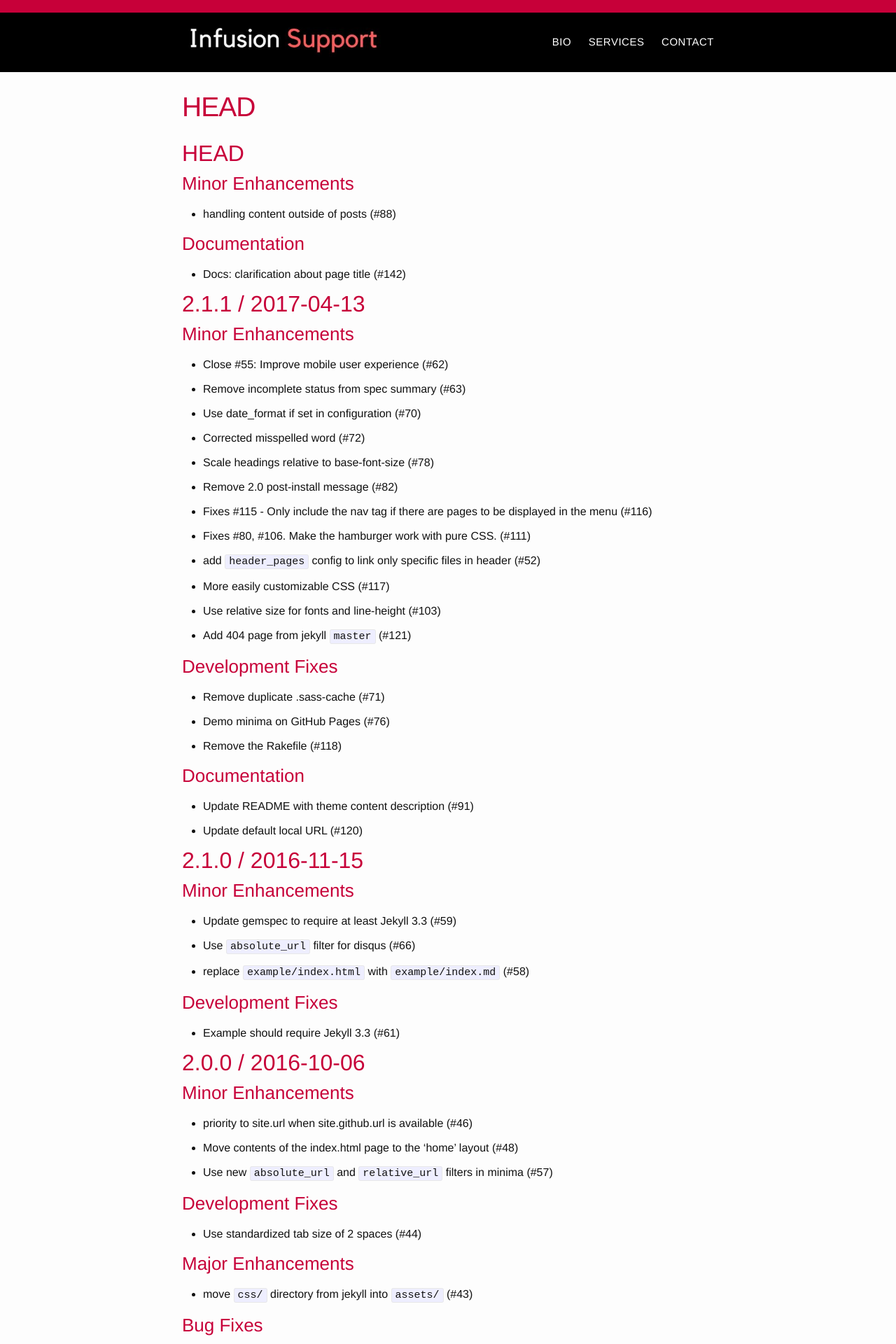
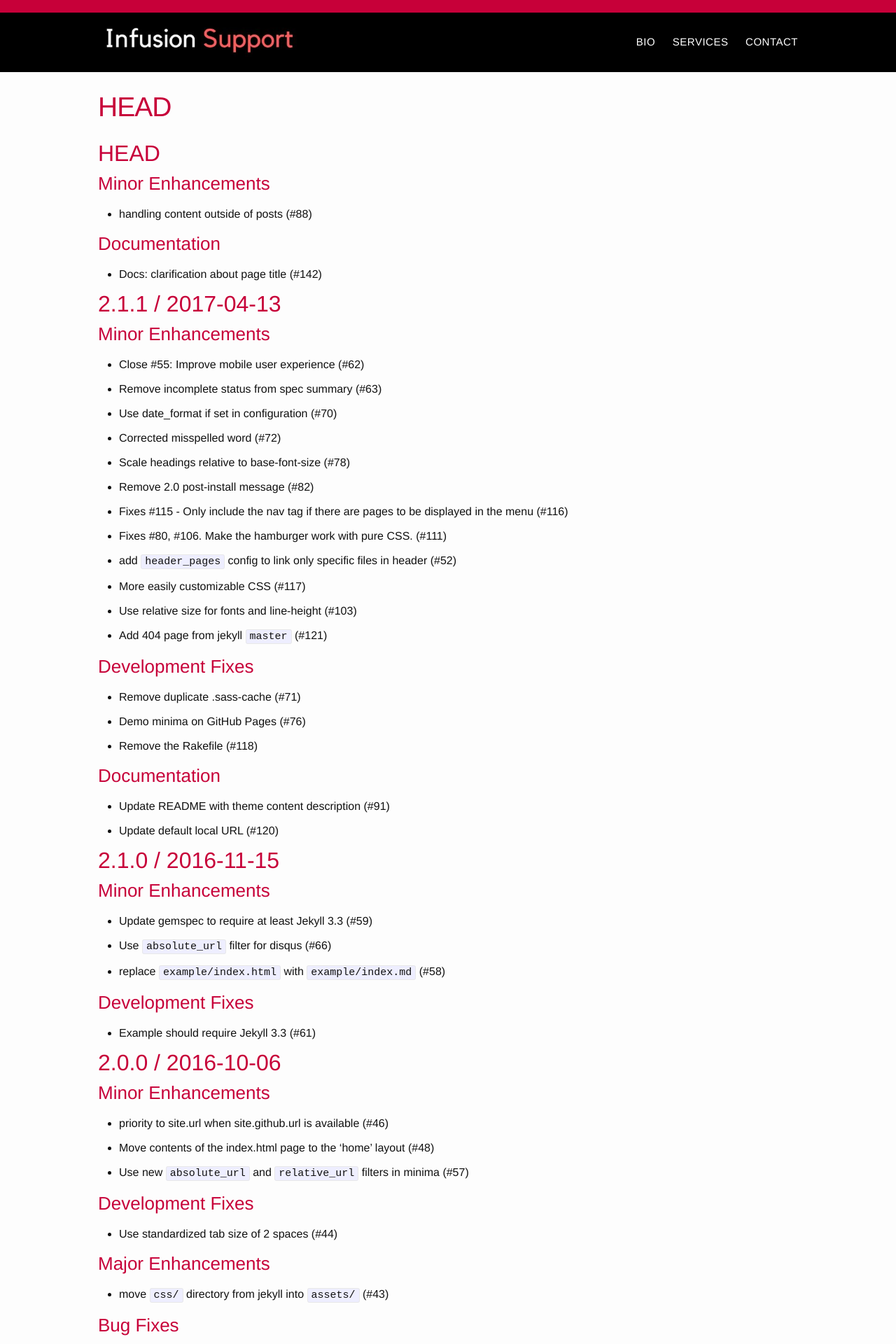
Before and after one commit to vezenwa/vezenwa.github.io, a Jekyll site: the page built from History.markdown, in a window 1280 px wide. Shown: the top 1920 px of the page at 70% size. Built offline with Jekyll 4.4.1, drawn with Linux system fonts in a browser that asks for light colours; our own code applies the rules of GitHub Pages for plain Markdown files.

Commit message:
Update main.scss

```diff
--- a/assets/main.scss
+++ b/assets/main.scss
@@ -322,8 +322,8 @@ pre {
     */
 
   max-width: 100%;
-  margin-right: 230px;
-  margin-left: 230px;
+  margin-right: 110px;
+  margin-left: 110px;
   padding-right: 30px;
   padding-left: 30px; }
   @media screen and (max-width:800px) {
```
